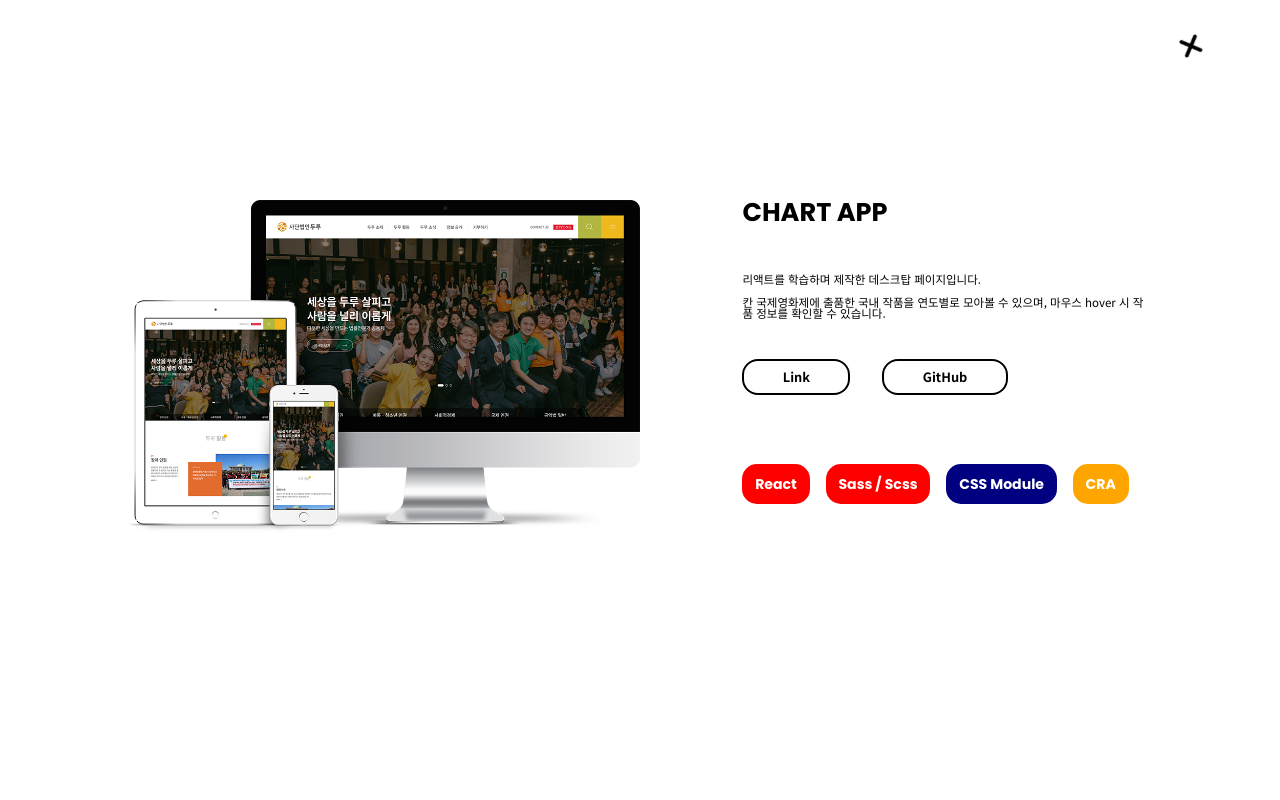
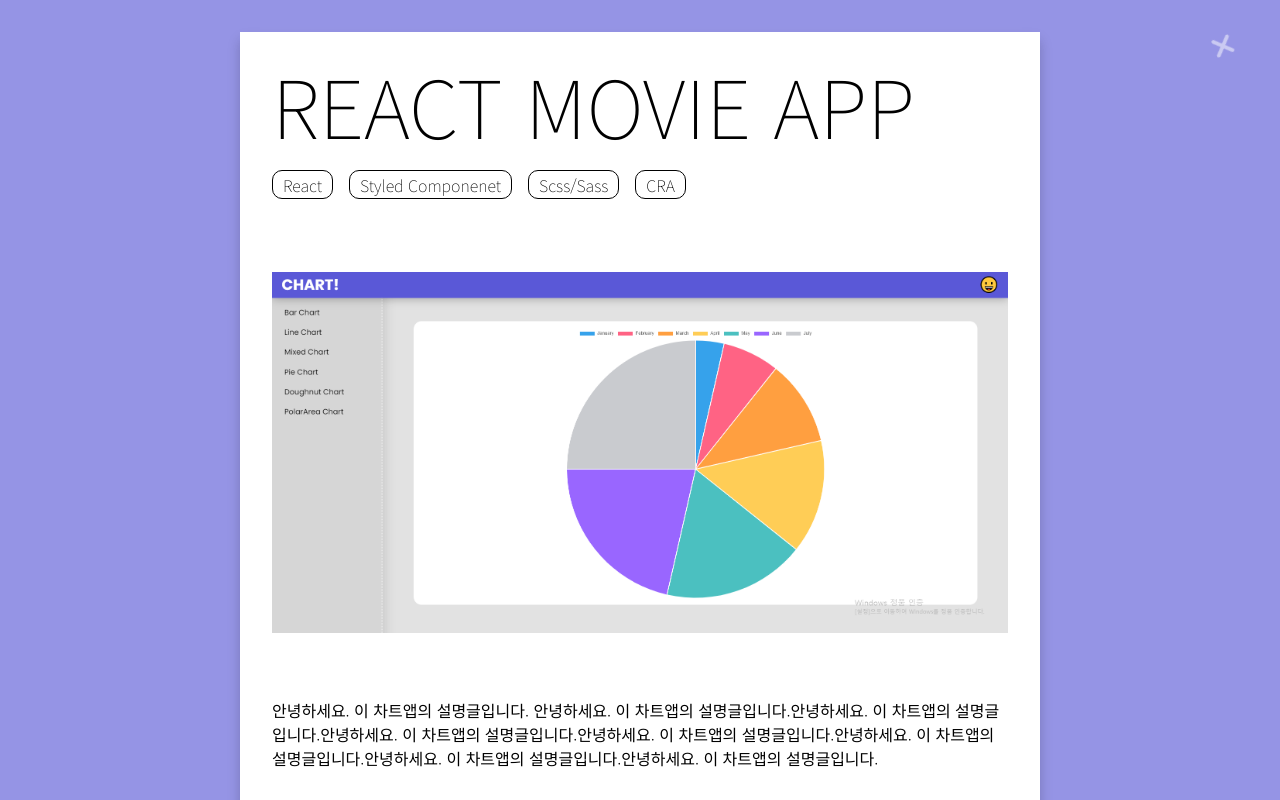
Before and after one commit to jeonghodong/react_portfolio_site, a React (Create React App) app: page /Chart in a window 1280 px wide. Built offline with nearby package versions, Linux system fonts and the light colour scheme.

Commit message:
section1,2 디자인전체수정 3은 목업용으로 잠시남겨둠

```diff
--- a/src/Components/BackClickButton.js
+++ b/src/Components/BackClickButton.js
@@ -26,7 +26,9 @@ const BackButton = styled.i`
   top: 0;
   right: 0;
   font-size: 2.3vw;
-  margin: 2rem 5rem 0rem 0rem;
+  margin: 2rem 3rem 0rem 0rem;
+  color:white;
+  opacity:50%;
   cursor: pointer;
   animation: ${rotate} 3s ease-in-out infinite;
   &:hover {
@@ -35,6 +37,7 @@ const BackButton = styled.i`
     right: -10px;
     animation: ${rotate2} 0.5s ease;
     animation-fill-mode: forwards;
+    opacity:100%;
   }
   &:not(:hover) {
     transition: 0.5s ease-out;
--- a/src/Components/PortfolioBox.js
+++ b/src/Components/PortfolioBox.js
@@ -76,6 +76,7 @@ const Wrap = styled.div`
   font-family: "Poppins", sans-serif;
   padding-bottom: 10rem;
 `;
+
 const PortfolioBox = forwardRef((_, folio) => {
   return (
     <ThemeProvider theme={theme}>
--- a/src/Components/Section1.js
+++ b/src/Components/Section1.js
@@ -1,121 +1,64 @@
 import { useLayoutEffect, useRef } from "react";
-import styled, { ThemeProvider } from "styled-components";
+import styled from "styled-components";
 import openBg from "../Functions/openBg";
+import movieImg from "../asset/movie_app.PNG"
 import BackClickButton from "./BackClickButton";
-import theme from "../styles/theme";
-import pImg1 from "../asset/img_portfolio1.png"
 
-const Skills = styled.ul`
-  display: flex;
-  justify-content: left;
-  font-family: "Poppins", sans-serif;
-  margin-top: 5rem;
-  & li {
-    font-size: 1.1vw;
-    padding: 1vw;
-    border-radius: 15px;
-    color: white;
-    font-weight: bold;
-    background-color: red;
-    margin-right: 1rem;
-    &:nth-last-child(2) {
-      background-color: navy;
-    }
-    &:nth-last-child(1) {
-      margin: 0;
-      background-color: orange;
-    }
+
+const Wrap = styled.div`
+    background-color:#101e2678;
+    position: fixed;
+    width: 100vw;
+    height: 100vh;
+    top: 0px;
+    left: 0px;
+    overflow-y: auto;
+`;
+
+const Paper = styled.div`
+    background-color:white;
+    width: 100vh;
+    max-width: 100%;
+    padding: 2rem;
+    box-shadow: rgba(0, 0, 0, 0.2) 0px 8px 12px;
+    margin: 2rem auto;
+`;
+const TitleText = styled.h1`
+  font-size:5rem;
+  margin-bottom:2rem;
+  font-weight:lighter;
+`;
+const InText = styled.h1`
+  word-wrap:break-word;
+  margin-bottom:2rem;
+  margin-top:2rem;
+  font-weight:300;
+  line-height:24px;
+`;
+
+const MovieImg = styled.img`
+  max-width:100%;
+  margin:2rem 0 2rem 0;
+`;
+
+const SkillBox = styled.div`
+  margin-bottom:3rem;
+`;
+
+const SkillText = styled.span`
+  font-size:1rem;
+  border:.5px solid black;
+  border-radius:10px;
+  padding:1.5px 10px;
+  font-weight:lighter;
+  margin-right:1rem;
+  &:nth-last-child(){
+    margin:0;
   }
 `;
-const Left = styled.div`
-  width: 50%;
-  margin-right: 10%;
-`;
-const Right = styled.div`
-  width: 40%;
-`;
-const Link = styled.a`
-  font-weight: bold;
-  font-size: 1vw;
-  border: 2px solid black;
-  margin-top: 1rem;
-  padding: 0.5vw 3vw;
-  border-radius: 1rem;
-  margin-right: 2rem;
-`;
 
-const Img = styled.img`
-  width: 100%;
-`;
-
-const TitleName = styled.h1`
-  font-family: "Poppins", sans-serif;
-  font-size: 2vw;
-  font-weight: bold;
-  margin-bottom: 3rem;
-`;
-
-const Acc = styled.p`
-  font-family: "Noto Sans KR", sans-serif;
-  margin-bottom: 3rem;
-  font-size: 0.9vw;
-`;
-
-const Wrap = styled.div`
-  @media ${(props) => props.theme.tablet} {
-    flex-direction: column;
-    justify-content: center;
-    align-items: center;
-    padding-top: 13vw;
-    width: 100%;
-    height: 100vh;
-    ${Right} {
-      width: 50%;
-      text-align: center;
-      display: flex;
-      flex-direction: column;
-      justify-content: center;
-      align-items: center;
-    }
-    ${Left} {
-      margin: 0 0 3rem 0;
-      width: 50%;
-      align-items: center;
-      justify-content: center;
-    }
-    ${Skills} {
-      justify-content: center;
-    }
-    ${Link} {
-      margin-right: 0;
-    }
-  }
-  @media ${(props) => props.theme.mobile} {
-    ${TitleName} {
-      font-size: 17px;
-    }
-    ${Acc} {
-      font-size: 12px;
-    }
-    ${Link} {
-      font-weight: bold;
-      font-size: 12px;
-      padding: 12px 12px;
-    }
-    ${Skills} {
-      margin-top: 2rem;
-      & li {
-        font-size: 0.7rem;
-        display: flex;
-        align-items: center;
-      }
-    }
-  }
-  background-color: white;
-  padding-top: 200px;
-  width: 80%;
-  margin: 0 auto;
-  display: flex;
+const GoLink = styled.a`
+  color:#101e2678 !important ;
 `;
 
 function Section1() {
@@ -124,37 +67,26 @@ function Section1() {
     openBg(bg);
   }, []);
   return (
-    <ThemeProvider theme={theme}>
-      <>
-        <BackClickButton />
-        <Wrap ref={bg}>
-          <Left>
-            <Img src={pImg1} alt="PFimg" />
-          </Left>
-          <Right>
-            <TitleName>REACT MOVIE APP</TitleName>
-            <Acc>
-              리액트를 학습하며 제작한 데스크탑 페이지입니다.
-              <br />
-              <br />칸 국제영화제에 출품한 국내 작품을 연도별로 모아볼 수 있으며, 마우스 hover 시 작품 정보를 확인할 수
-              있습니다.
-            </Acc>
-            <Link href="https://jeonghodong.github.io/react_movie_app/" target="_blank" rel="noreferrer">
-              Link
-            </Link>
-            <Link href="https://github.com/jeonghodong/react_movie_app" target="_blank" rel="noreferrer">
-              GitHub
-            </Link>
-            <Skills>
-              <li>React</li>
-              <li>Sass / Scss</li>
-              <li>CSS module</li>
-              <li>CRA</li>
-            </Skills>
-          </Right>
-        </Wrap>
-      </>
-    </ThemeProvider>
+    <Wrap ref={bg}>
+      <BackClickButton />
+      <Paper>
+        <TitleText>REACT MOVIE APP</TitleText>
+        <SkillBox>
+          <SkillText>React</SkillText>
+          <SkillText>Css Module</SkillText>
+          <SkillText>Scss/Sass</SkillText>
+          <SkillText>CRA</SkillText>
+        </SkillBox>
+        <MovieImg src={movieImg} alt="movieImg" />
+        <InText>안녕하세요. 이 영화앱의 설명글입니다. 안녕하세요. 이 영화앱의 설명글입니다.안녕하세요. 이 영화앱의 설명글입니다.안녕하세요. 이 영화앱의 설명글입니다.안녕하세요. 이 영화앱의 설명글입니다.안녕하세요. 이 영화앱의 설명글입니다.안녕하세요. 이 영화앱의 설명글입니다.안녕하세요. 이 영화앱의 설명글입니다.</InText>
+        <MovieImg src={movieImg} alt="movieImg" />
+        <InText>안녕하세요. 이 영화앱의 설명글입니다. 안녕하세요. 이 영화앱의 설명글입니다.안녕하세요. 이 영화앱의 설명글입니다.안녕하세요. 이 영화앱의 설명글입니다.안녕하세요. 이 영화앱의 설명글입니다.안녕하세요. 이 영화앱의 설명글입니다.안녕하세요. 이 영화앱의 설명글입니다.안녕하세요. 이 영화앱의 설명글입니다.</InText>
+        <MovieImg src={movieImg} alt="movieImg" />
+        {/*  */}
+        <GoLink href="https://jeonghodong.github.io/react_movie_app/" target="_blank" rel="noreferrer" >
+          https://jeonghodong.github.io/react_movie_app/</GoLink>
+      </Paper>
+    </Wrap>
   );
 }
 
--- a/src/Components/Section2.js
+++ b/src/Components/Section2.js
@@ -1,161 +1,93 @@
 import { useLayoutEffect, useRef } from "react";
-import styled, { ThemeProvider } from "styled-components";
+import styled from "styled-components";
 import openBg from "../Functions/openBg";
+import ChartImg from "../asset/chart.PNG"
 import BackClickButton from "./BackClickButton";
-import theme from "../styles/theme";
-import pImg2 from "../asset/img_portfolio2.png"
 
-const Skills = styled.ul`
-  display: flex;
-  justify-content: left;
-  font-family: "Poppins", sans-serif;
-  margin-top: 5rem;
-  & li {
-    font-size: 1.1vw;
-    padding: 1vw;
-    border-radius: 15px;
-    color: white;
-    font-weight: bold;
-    background-color: red;
-    margin-right: 1rem;
-    &:nth-last-child(2) {
-      background-color: navy;
-    }
-    &:nth-last-child(1) {
-      margin: 0;
-      background-color: orange;
-    }
+
+const Wrap = styled.div`
+    background-color:#5a58d7a3;
+    position: fixed;
+    width: 100vw;
+    height: 100vh;
+    top: 0px;
+    left: 0px;
+    overflow-y: auto;
+`;
+
+const Paper = styled.div`
+    background-color:white;
+    width: 100vh;
+    max-width: 100%;
+    padding: 2rem;
+    box-shadow: rgba(0, 0, 0, 0.2) 0px 8px 12px;
+    margin: 2rem auto;
+`;
+const TitleText = styled.h1`
+  font-size:5rem;
+  margin-bottom:2rem;
+  font-weight:lighter;
+`;
+const InText = styled.h1`
+  word-wrap:break-word;
+  margin-bottom:2rem;
+  margin-top:2rem;
+  font-weight:300;
+  line-height:24px;
+`;
+
+const MovieImg = styled.img`
+  max-width:100%;
+  margin:2rem 0 2rem 0;
+`;
+
+const SkillBox = styled.div`
+  margin-bottom:3rem;
+`;
+
+const SkillText = styled.span`
+  font-size:1rem;
+  border:.5px solid black;
+  border-radius:10px;
+  padding:1.5px 10px;
+  font-weight:lighter;
+  margin-right:1rem;
+  &:nth-last-child(){
+    margin:0;
   }
 `;
-const Left = styled.div`
-  width: 50%;
-  margin-right: 10%;
-`;
-const Right = styled.div`
-  width: 40%;
-`;
-const Link = styled.a`
-  font-weight: bold;
-  font-size: 1vw;
-  border: 2px solid black;
-  margin-top: 1rem;
-  padding: 0.5vw 3vw;
-  border-radius: 1rem;
-  margin-right: 2rem;
+
+const GoLink = styled.a`
+  color:#5a58d7a3 !important ;
 `;
 
-const Img = styled.img`
-  width: 100%;
-`;
-
-const TitleName = styled.h1`
-  font-family: "Poppins", sans-serif;
-  font-size: 2vw;
-  font-weight: bold;
-  margin-bottom: 3rem;
-`;
-
-const Acc = styled.p`
-  font-family: "Noto Sans KR", sans-serif;
-  margin-bottom: 3rem;
-  font-size: 0.9vw;
-`;
-
-const Wrap = styled.div`
-  @media ${(props) => props.theme.tablet} {
-    flex-direction: column;
-    justify-content: center;
-    align-items: center;
-    padding-top: 13vw;
-    width: 100%;
-    height: 100vh;
-    ${Right} {
-      width: 50%;
-      text-align: center;
-      display: flex;
-      flex-direction: column;
-      justify-content: center;
-      align-items: center;
-    }
-    ${Left} {
-      margin: 0 0 3rem 0;
-      width: 50%;
-      align-items: center;
-      justify-content: center;
-    }
-    ${Skills} {
-      justify-content: center;
-    }
-    ${Link} {
-      margin-right: 0;
-    }
-  }
-  @media ${(props) => props.theme.mobile} {
-    ${TitleName} {
-      font-size: 17px;
-    }
-    ${Acc} {
-      font-size: 12px;
-    }
-    ${Link} {
-      font-weight: bold;
-      font-size: 12px;
-      padding: 12px 12px;
-    }
-    ${Skills} {
-      margin-top: 2rem;
-      & li {
-        font-size: 0.7rem;
-        display: flex;
-        align-items: center;
-      }
-    }
-  }
-  background-color: white;
-  padding-top: 200px;
-  width: 80%;
-  margin: 0 auto;
-  display: flex;
-`;
-
-function Section2() {
+function Section1() {
   const bg = useRef();
   useLayoutEffect(() => {
     openBg(bg);
   }, []);
   return (
-    <ThemeProvider theme={theme}>
-      <>
-        <BackClickButton />
-        <Wrap ref={bg}>
-          <Left>
-            <Img src={pImg2} alt="PFimg" />
-          </Left>
-          <Right>
-            <TitleName>CHART APP</TitleName>
-            <Acc>
-              리액트를 학습하며 제작한 데스크탑 페이지입니다.
-              <br />
-              <br />칸 국제영화제에 출품한 국내 작품을 연도별로 모아볼 수 있으며, 마우스 hover 시 작품 정보를 확인할 수
-              있습니다.
-            </Acc>
-            <Link href="https://jeonghodong.github.io/react_movie_app/" target="_blank" rel="noreferrer">
-              Link
-            </Link>
-            <Link href="https://github.com/jeonghodong/chartjs" target="_blank" rel="noreferrer">
-              GitHub
-            </Link>
-            <Skills>
-              <li>React</li>
-              <li>Sass / Scss</li>
-              <li>CSS Module</li>
-              <li>CRA</li>
-            </Skills>
-          </Right>
-        </Wrap>
-      </>
-    </ThemeProvider>
+    <Wrap ref={bg}>
+      <BackClickButton />
+      <Paper>
+        <TitleText>REACT MOVIE APP</TitleText>
+        <SkillBox>
+          <SkillText>React</SkillText>
+          <SkillText>Styled Componenet</SkillText>
+          <SkillText>Scss/Sass</SkillText>
+          <SkillText>CRA</SkillText>
+        </SkillBox>
+        <MovieImg src={ChartImg} alt="ChartImg" />
+        <InText>안녕하세요. 이 차트앱의 설명글입니다. 안녕하세요. 이 차트앱의 설명글입니다.안녕하세요. 이 차트앱의 설명글입니다.안녕하세요. 이 차트앱의 설명글입니다.안녕하세요. 이 차트앱의 설명글입니다.안녕하세요. 이 차트앱의 설명글입니다.안녕하세요. 이 차트앱의 설명글입니다.안녕하세요. 이 차트앱의 설명글입니다.</InText>
+        <MovieImg src={ChartImg} alt="ChartImg" />
+        <InText>안녕하세요. 이 차트앱의 설명글입니다. 안녕하세요. 이 차트앱의 설명글입니다.안녕하세요. 이 차트앱의 설명글입니다.안녕하세요. 이 차트앱의 설명글입니다.안녕하세요. 이 차트앱의 설명글입니다.안녕하세요. 이 차트앱의 설명글입니다.안녕하세요. 이 차트앱의 설명글입니다.안녕하세요. 이 차트앱의 설명글입니다.</InText>
+        <MovieImg src={ChartImg} alt="ChartImg" />
+        {/*  */}
+        <GoLink href="https://jeonghodong.github.io/react_movie_app/" target="_blank" rel="noreferrer" >
+          https://jeonghodong.github.io/react_movie_app/</GoLink>
+      </Paper>
+    </Wrap>
   );
 }
 
-export default Section2;
+export default Section1;
--- a/src/Components/TitleBox.js
+++ b/src/Components/TitleBox.js
@@ -8,7 +8,7 @@ const Account = styled.span`
   word-break: break-all;
   width: 100%;
   font-size: 1.1vw;
-  font-weight: 300;
+  font-weight:lighter;
   letter-spacing: 1px;
 `;
 
```
